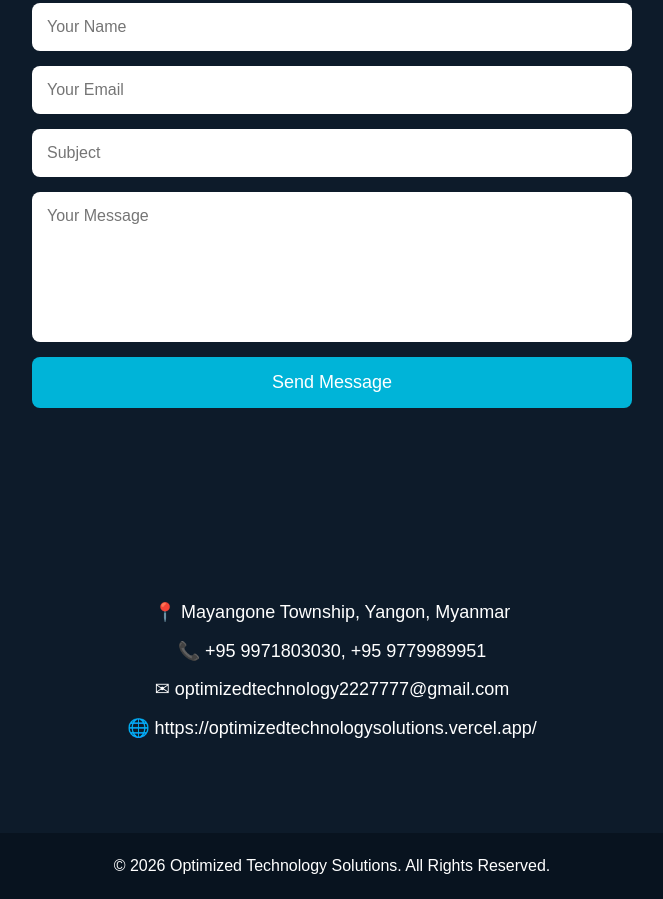
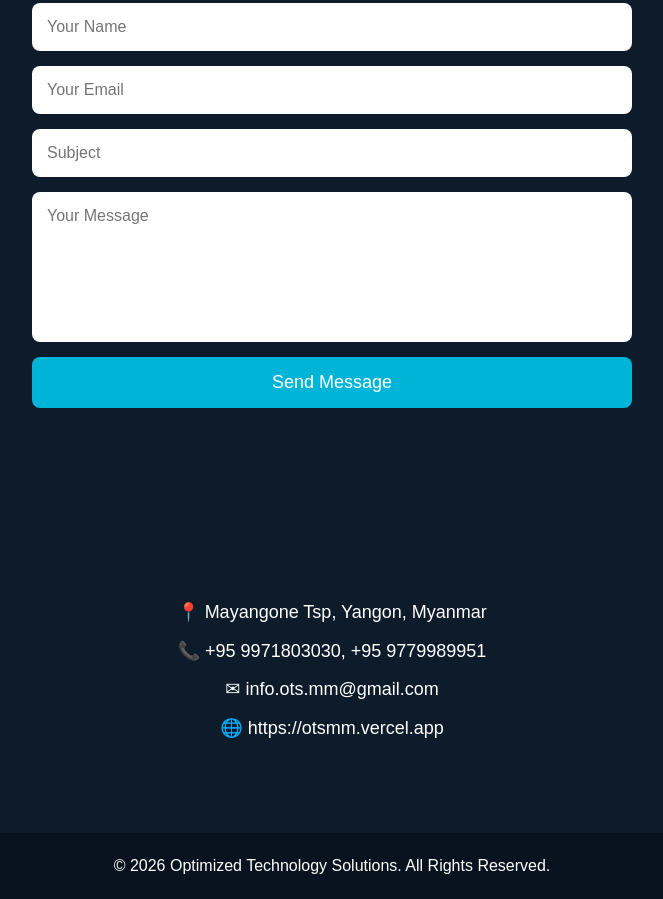
Before and after one commit to myomyatpaing/OTS, a plain HTML site: page index.html in a window 1280 px wide. Shown: the part 2160-3059 px from the top of the page, without its empty margins (308-971 px from the left). Drawn offline with nearby package versions, Linux system fonts and the light colour scheme.

Commit message:
Update index.html

```diff
--- a/index.html
+++ b/index.html
@@ -556,13 +556,13 @@ console.log(error);
 
 <section class="contact" id="contact">
 
-<p>📍 Mayangone Township, Yangon, Myanmar</p>
+<p>📍 Mayangone Tsp, Yangon, Myanmar</p>
 
 <p>📞 +95 9971803030, +95 9779989951</p>
 
-<p>✉ optimizedtechnology2227777@gmail.com</p>
+<p>✉ info.ots.mm@gmail.com</p>
 
-<p>🌐 https://optimizedtechnologysolutions.vercel.app/</p>
+<p>🌐 https://otsmm.vercel.app</p>
 
 </section>
     <script>
```
